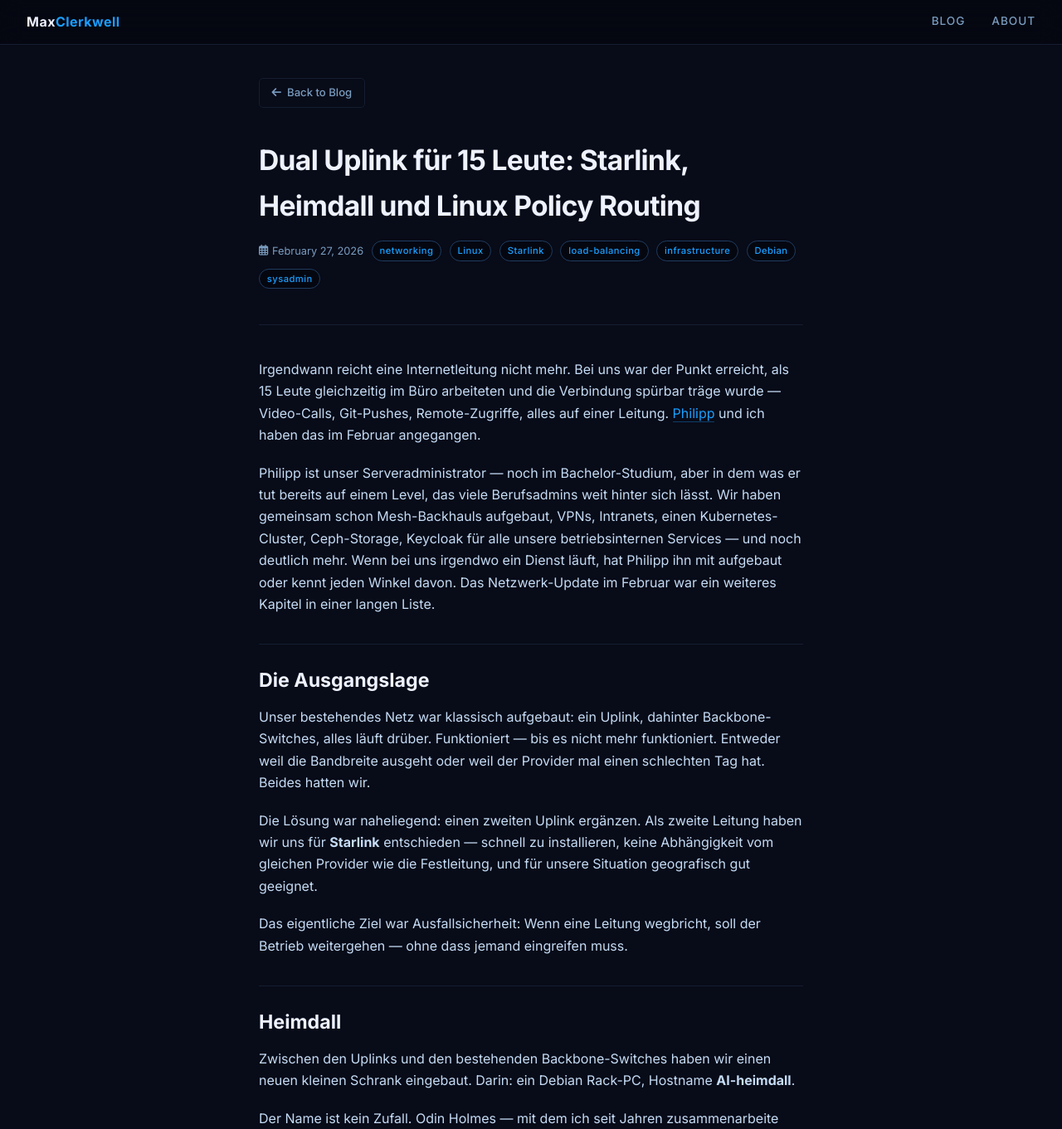
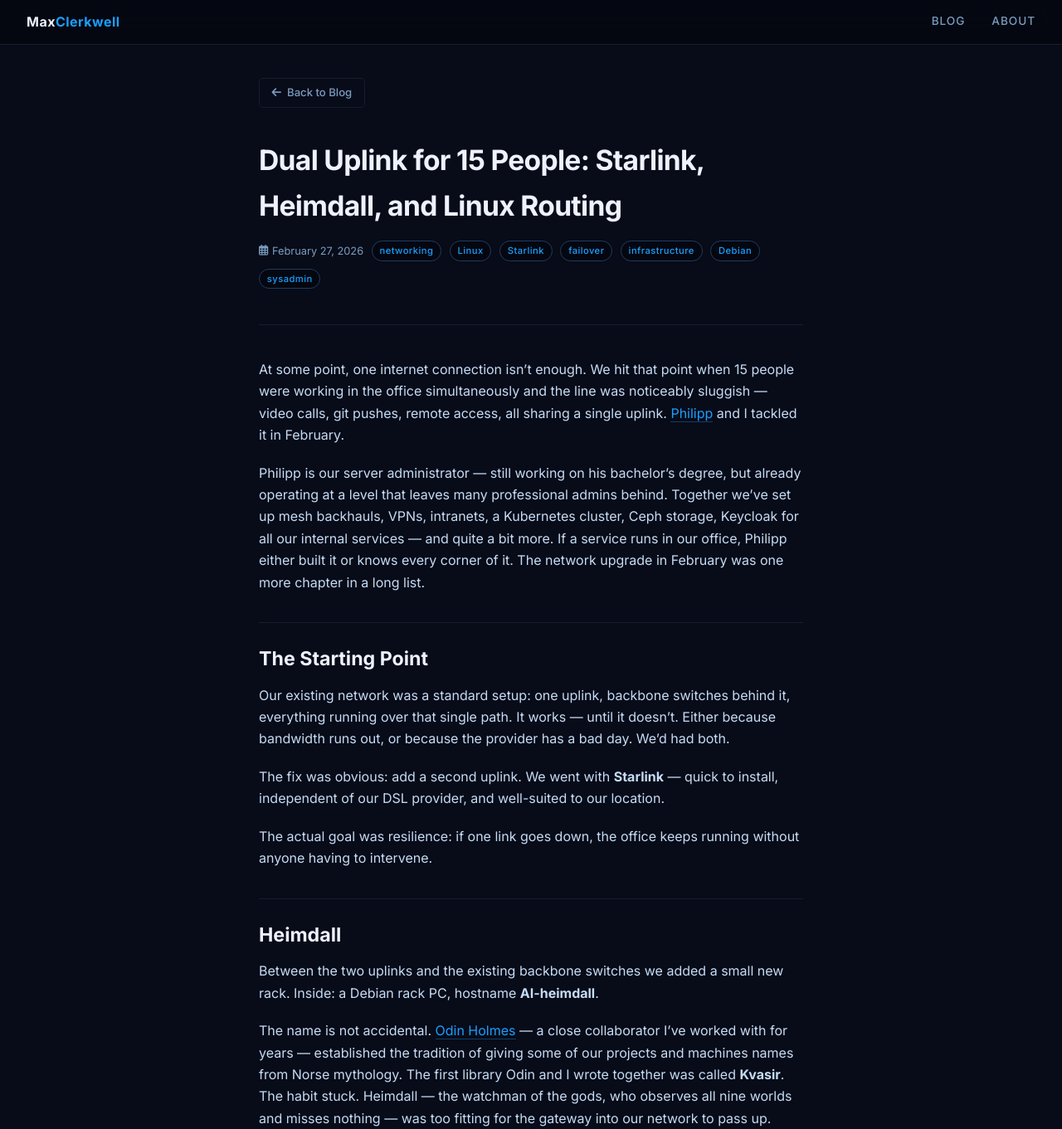
Before and after one commit to MaxClerkwell/maxclerkwell.github.io, a Jekyll site: the page built from posts/dual-uplink-feb-2026/dual-uplink-feb-2026.md, in a window 1280 px wide and 1400 px high, cut to the strip 0-1361 px from the top of the window. Shown: the whole strip at 83% size. Built offline with Jekyll 4.4.1, drawn with Linux system fonts in a browser that asks for light colours; some of the changed text lies outside the part shown.

Commit message:
Rewrite dual-uplink post in English
Co-Authored-By: Claude Sonnet 4.6 <noreply@anthropic.com>

```diff
--- a/posts/dual-uplink-feb-2026/dual-uplink-feb-2026.md
+++ b/posts/dual-uplink-feb-2026/dual-uplink-feb-2026.md
@@ -1,54 +1,54 @@
 ---
 layout: post
-title: "Dual Uplink für 15 Leute: Starlink, Heimdall und Linux Policy Routing"
+title: "Dual Uplink for 15 People: Starlink, Heimdall, and Linux Routing"
 date: 2026-02-27
-tags: [networking, Linux, Starlink, load-balancing, infrastructure, Debian, sysadmin]
-description: "Unser Büronetz war zu langsam für 15 Mitarbeiter. Philipp und ich haben im Februar einen zweiten Uplink über Starlink ergänzt — mit automatischem Failover über Linux-Routing und einem Python-Dashboard, das die Auslastung beider Leitungen anzeigt."
+tags: [networking, Linux, Starlink, failover, infrastructure, Debian, sysadmin]
+description: "Our office network was struggling under 15 people. Philipp and I added a second uplink via Starlink in February — with automatic failover through Linux routing and a small Python dashboard to monitor both links."
 permalink: /posts/dual-uplink-feb-2026/
 ---
 
-Irgendwann reicht eine Internetleitung nicht mehr. Bei uns war der Punkt erreicht, als 15 Leute gleichzeitig im Büro arbeiteten und die Verbindung spürbar träge wurde — Video-Calls, Git-Pushes, Remote-Zugriffe, alles auf einer Leitung. [Philipp](https://x.com/philippthecron) und ich haben das im Februar angegangen.
+At some point, one internet connection isn't enough. We hit that point when 15 people were working in the office simultaneously and the line was noticeably sluggish — video calls, git pushes, remote access, all sharing a single uplink. [Philipp](https://x.com/philippthecron) and I tackled it in February.
 
-Philipp ist unser Serveradministrator — noch im Bachelor-Studium, aber in dem was er tut bereits auf einem Level, das viele Berufsadmins weit hinter sich lässt. Wir haben gemeinsam schon Mesh-Backhauls aufgebaut, VPNs, Intranets, einen Kubernetes-Cluster, Ceph-Storage, Keycloak für alle unsere betriebsinternen Services — und noch deutlich mehr. Wenn bei uns irgendwo ein Dienst läuft, hat Philipp ihn mit aufgebaut oder kennt jeden Winkel davon. Das Netzwerk-Update im Februar war ein weiteres Kapitel in einer langen Liste.
+Philipp is our server administrator — still working on his bachelor's degree, but already operating at a level that leaves many professional admins behind. Together we've set up mesh backhauls, VPNs, intranets, a Kubernetes cluster, Ceph storage, Keycloak for all our internal services — and quite a bit more. If a service runs in our office, Philipp either built it or knows every corner of it. The network upgrade in February was one more chapter in a long list.
 
-## Die Ausgangslage
+## The Starting Point
 
-Unser bestehendes Netz war klassisch aufgebaut: ein Uplink, dahinter Backbone-Switches, alles läuft drüber. Funktioniert — bis es nicht mehr funktioniert. Entweder weil die Bandbreite ausgeht oder weil der Provider mal einen schlechten Tag hat. Beides hatten wir.
+Our existing network was a standard setup: one uplink, backbone switches behind it, everything running over that single path. It works — until it doesn't. Either because bandwidth runs out, or because the provider has a bad day. We'd had both.
 
-Die Lösung war naheliegend: einen zweiten Uplink ergänzen. Als zweite Leitung haben wir uns für **Starlink** entschieden — schnell zu installieren, keine Abhängigkeit vom gleichen Provider wie die Festleitung, und für unsere Situation geografisch gut geeignet.
+The fix was obvious: add a second uplink. We went with **Starlink** — quick to install, independent of our DSL provider, and well-suited to our location.
 
-Das eigentliche Ziel war Ausfallsicherheit: Wenn eine Leitung wegbricht, soll der Betrieb weitergehen — ohne dass jemand eingreifen muss.
+The actual goal was resilience: if one link goes down, the office keeps running without anyone having to intervene.
 
 ## Heimdall
 
-Zwischen den Uplinks und den bestehenden Backbone-Switches haben wir einen neuen kleinen Schrank eingebaut. Darin: ein Debian Rack-PC, Hostname **AI-heimdall**.
+Between the two uplinks and the existing backbone switches we added a small new rack. Inside: a Debian rack PC, hostname **AI-heimdall**.
 
-Der Name ist kein Zufall. Odin Holmes — mit dem ich seit Jahren zusammenarbeite und der zu unserem engsten Kreis gehört — hat dafür gesorgt, dass bei uns nordische Namen Tradition haben. Die erste Library, die Odin und ich gemeinsam geschrieben haben, hieß **Kvasir**. Seitdem kleben an manchen unserer Projekte und Maschinen Namen aus der nordischen Mythologie. Heimdall — der Wächter der Götter, der alle neun Welten im Blick behält und jeden Eindringling bemerkt — war für den Eingang ins Firmennetz zu naheliegend, um ihn zu ignorieren.
+The name is not accidental. [Odin Holmes](https://x.com/odinthenerd) — a close collaborator I've worked with for years — established the tradition of giving some of our projects and machines names from Norse mythology. The first library Odin and I wrote together was called **Kvasir**. The habit stuck. Heimdall — the watchman of the gods, who observes all nine worlds and misses nothing — was too fitting for the gateway into our network to pass up.
 
-![Der Aufbau-Arbeitsplatz im Keller — AI-heimdall im Mini-Rack rechts, Terminal-Output auf dem Monitor](assets/PXL_20260306_175202894.jpg)
+![Setup workspace in the basement — AI-heimdall in the mini-rack on the right, terminal output on the monitor](assets/PXL_20260306_175202894.jpg)
 
-Auf AI-heimdall laufen die zwei Uplinks als separate Interfaces rein: `eno1` für den DSL-Anschluss (statische IP ins Modem), `eno2` für Starlink per DHCP. Das interne Netz hängt an `eno4` mit dem `10.42.0.0/16`-Adressraum Richtung Backbone-Switches.
+AI-heimdall has the two uplinks coming in as separate interfaces: `eno1` for DSL (static IP into the modem), `eno2` for Starlink via DHCP. The internal network runs on `eno4` with the `10.42.0.0/16` address space towards the backbone switches.
 
-Die Routing-Konfiguration nutzt zwei Default-Routen in der Linux-Haupttabelle, unterschieden durch ihre Metrik: DSL läuft mit niedrigerer Metrik und wird bevorzugt, Starlink steht mit Metrik 1003 als zweite Route daneben. Solange DSL erreichbar ist, geht der gesamte Traffic darüber. Fällt der DSL-Gateway weg, übernimmt Starlink automatisch — kein manuelles Eingreifen, kein sichtbarer Ausfall für die Nutzer.
+The routing configuration uses two default routes in the Linux main routing table, differentiated by metric: DSL runs with a lower metric and is preferred, Starlink sits alongside it with metric 1003. As long as the DSL gateway is reachable, all traffic goes that way. If DSL drops, Starlink takes over automatically — no manual intervention, no visible outage for anyone in the office.
 
-Für die Zukunft sind in `/etc/iproute2/rt_tables` bereits zwei benannte Tabellen angelegt — `starlink` (200) und `dsl` (201) — als Vorbereitung für echtes Policy Routing, das Verbindungen gezielt über einen bestimmten Uplink leitet. Aktuell ist das Failover-Modell aber genau das, was wir brauchen.
+For the future, two named tables are already registered in `/etc/iproute2/rt_tables` — `starlink` (200) and `dsl` (201) — as preparation for proper policy routing that directs individual connections over a specific uplink. For now, the failover model is exactly what we need.
 
-![`ip a` auf AI-heimdall — eno1 (DSL), eno2 (Starlink) und eno4 (internes Netz) alle aktiv](assets/PXL_20260306_205143846.jpg)
+![`ip a` on AI-heimdall — eno1 (DSL), eno2 (Starlink), and eno4 (internal network) all active](assets/PXL_20260306_205143846.jpg)
 
-## Das Dashboard
+## The Dashboard
 
-Um zu sehen, was gerade über welche Leitung läuft, habe ich ein kleines Python-Dashboard gebaut. Es liest die Schnittstellenstatistiken beider Uplinks aus und zeigt Durchsatz und Auslastung in Echtzeit an — einfach genug, um es auf einem Bildschirm im Büro laufen zu lassen.
+To see what is actually going over which link at any given moment, I wrote a small Python dashboard. It reads the interface statistics for both uplinks and displays throughput and utilisation in real time — simple enough to leave running on a screen in the office.
 
 <script src="https://gist.github.com/MaxClerkwell/35f9ad0d34b726bd5a6e113f113d00b0.js"></script>
 
-Das war auch der praktische Test dafür, dass beide Leitungen tatsächlich genutzt werden: Im Dashboard sieht man, wenn alles über einen Uplink läuft — und man erkennt sofort, wenn etwas nicht stimmt.
+It also served as a practical sanity check: the dashboard makes it immediately obvious if everything is routing over one link when it shouldn't be, or if something is wrong.
 
-## Was es gebracht hat
+## What It Changed
 
-Die Engpässe sind weg — und wenn der DSL-Anschluss mal kurz zickt, merkt es im Büro niemand. Das ist der eigentliche Gewinn: nicht mehr Bandbreite auf dem Papier, sondern Zuverlässigkeit im Alltag.
+The bottlenecks are gone — and when the DSL line has a hiccup, nobody in the office notices. That's the real gain: not more bandwidth on paper, but reliability in practice.
 
-Die eigentliche Arbeit war die saubere Integration auf AI-heimdall: zwei Interfaces, korrekte Metrik-Konfiguration, sicherstellen dass die DHCP-Lease von Starlink keine Default-Route in die main-Tabelle schreibt, die DSL verdrängt. Philipp hat den Starlink-Teil aufgebaut, die physische Installation übernommen und kennt jeden Winkel des restlichen Netzes, auf das AI-heimdall jetzt aufbaut; die Routing-Konfiguration war mein Part.
+The actual work was the clean integration on AI-heimdall: two interfaces, correct metric configuration, making sure the Starlink DHCP lease doesn't write a default route into the main table that displaces DSL. Philipp handled the Starlink installation and the physical setup, and knows every layer of the existing network that AI-heimdall now sits in front of; the routing configuration was my part.
 
 ---
 
-*Wer ähnliches aufbaut: Zwei Default-Routen mit unterschiedlicher Metrik in `/etc/network/interfaces` reichen für sauberes Failover. Wer echtes per-Host-Load-Balancing will, braucht zusätzlich `ip rule`-Einträge auf benannte Routing-Tabellen — das ist der nächste Schritt, den wir mit den bereits angelegten Tabellen `starlink` und `dsl` noch angehen werden.*
+*If you're building something similar: two default routes with different metrics in `/etc/network/interfaces` is enough for clean failover. Per-host load balancing requires additional `ip rule` entries pointing to named routing tables — that's the next step we'll take with the `starlink` and `dsl` tables already in place.*
```
